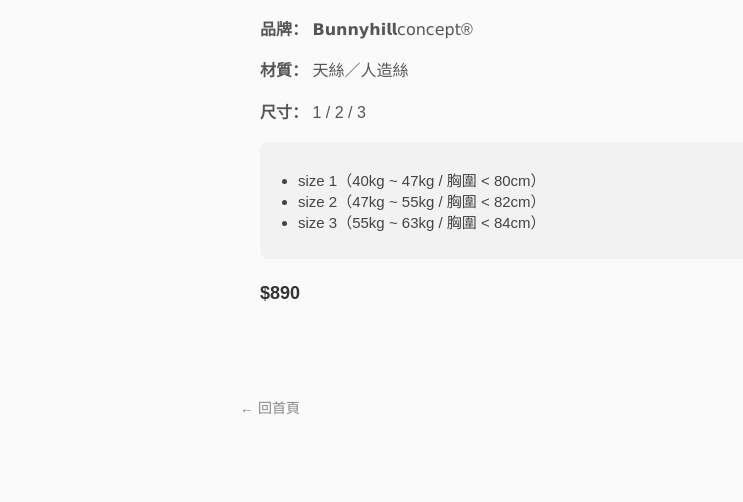
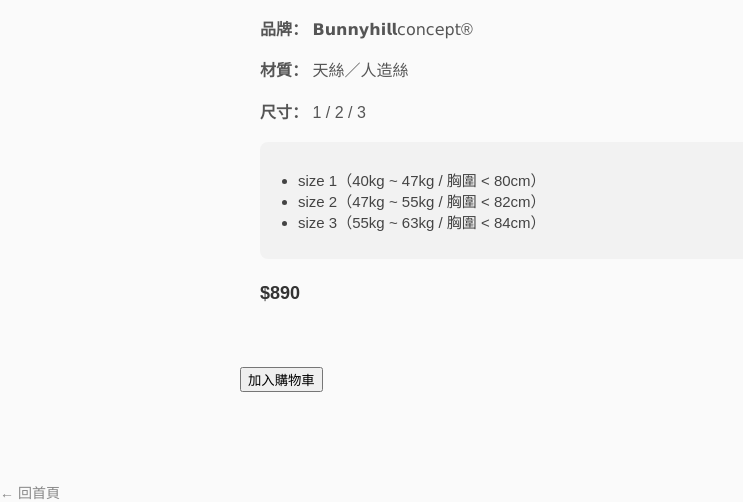
Before and after one commit to cardotw/CHUN, a plain HTML site: page product2.html in a window 1280 px wide. Shown: the part 940-1442 px from the top of the page, without its empty margins (0-743 px from the left). Before the commit the page ends 1417 px from the top, so only its background shows below. Drawn offline with Linux system fonts and the light colour scheme.

Commit message:
Update product2.html

```diff
--- a/product2.html
+++ b/product2.html
@@ -103,6 +103,10 @@
 
   <p class="price">$890</p>
 </div>
+        <button class="add-to-cart-btn" onclick="addToCart('LULLABY HALTER TOP', 940)">
+  加入購物車
+</button>
+    </div>
     <a href="index.html" class="back">← 回首頁</a>
   </div>
 
```
